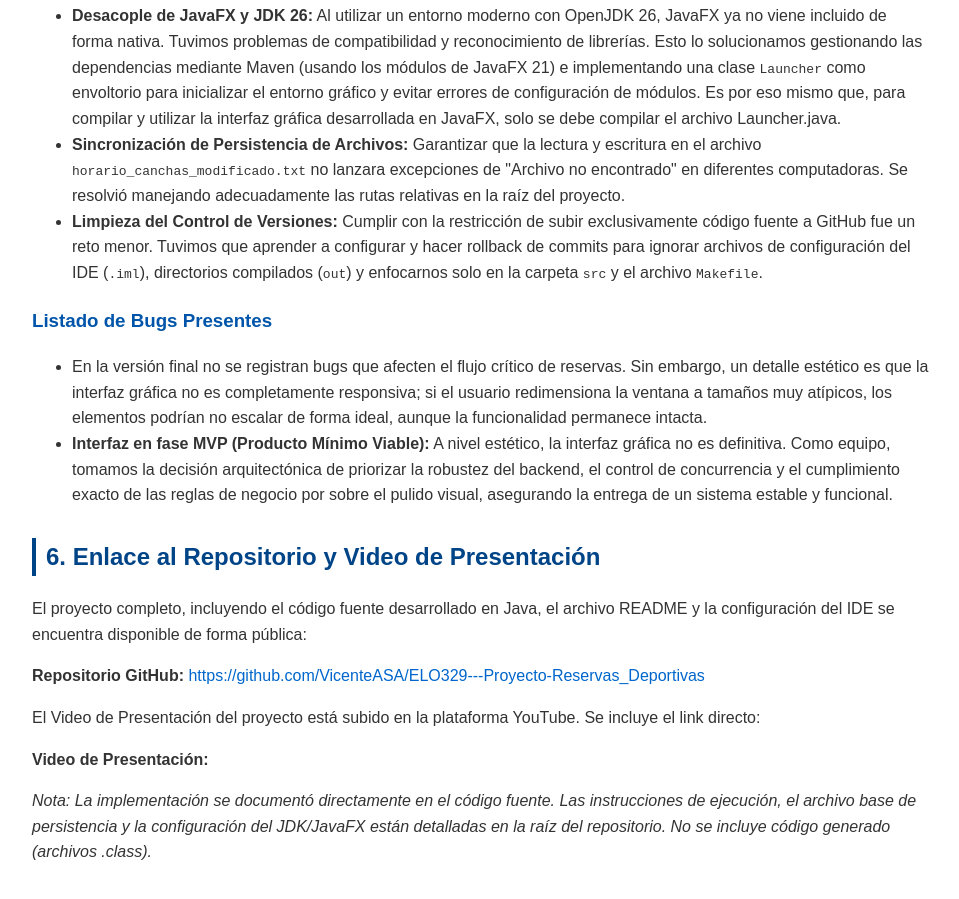
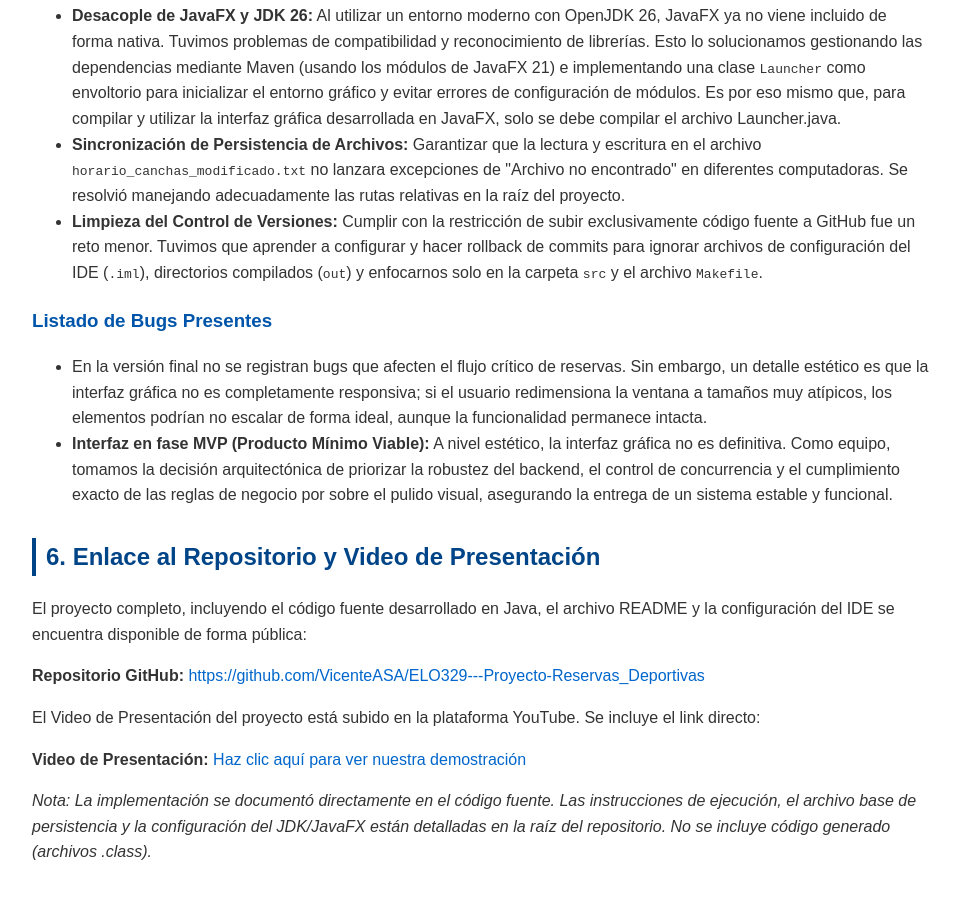
Before and after one commit to VicenteASA/ELO329---Proyecto-Reservas_Deportivas, a plain HTML site: page index.html in a window 1280 px wide. Shown: the part 8374-9273 px from the top of the page, without its empty margins (158-1117 px from the left). Drawn offline with Linux system fonts and the light colour scheme.

Commit message:
Se agrega link de presentación final

```diff
--- a/index.html
+++ b/index.html
@@ -174,7 +174,7 @@
     </p>
     <p>El Video de Presentación del proyecto está subido en la plataforma YouTube. Se incluye el link directo:</p>
     <p>
-        <strong>Video de Presentación: </strong>
+        <strong>Video de Presentación: </strong> <a href="https://youtu.be/ogGYFB_x-JI" target="_blank">Haz clic aquí para ver nuestra demostración</a>
     </p>
     <p><em>Nota: La implementación se documentó directamente en el código fuente. Las instrucciones de ejecución, el archivo base de persistencia y la configuración del JDK/JavaFX están detalladas en la raíz del repositorio. No se incluye código generado (archivos .class).</em></p>
 
```
